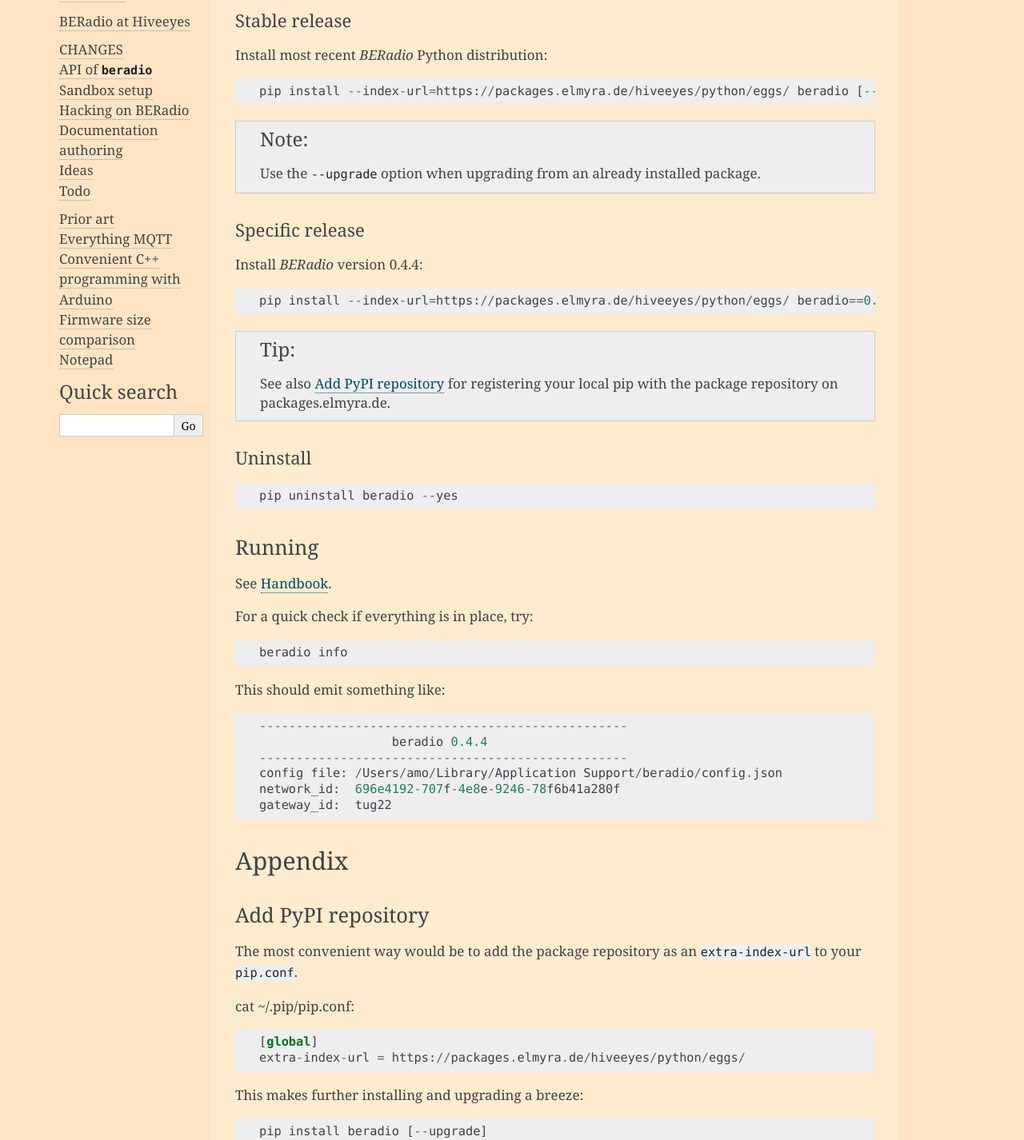
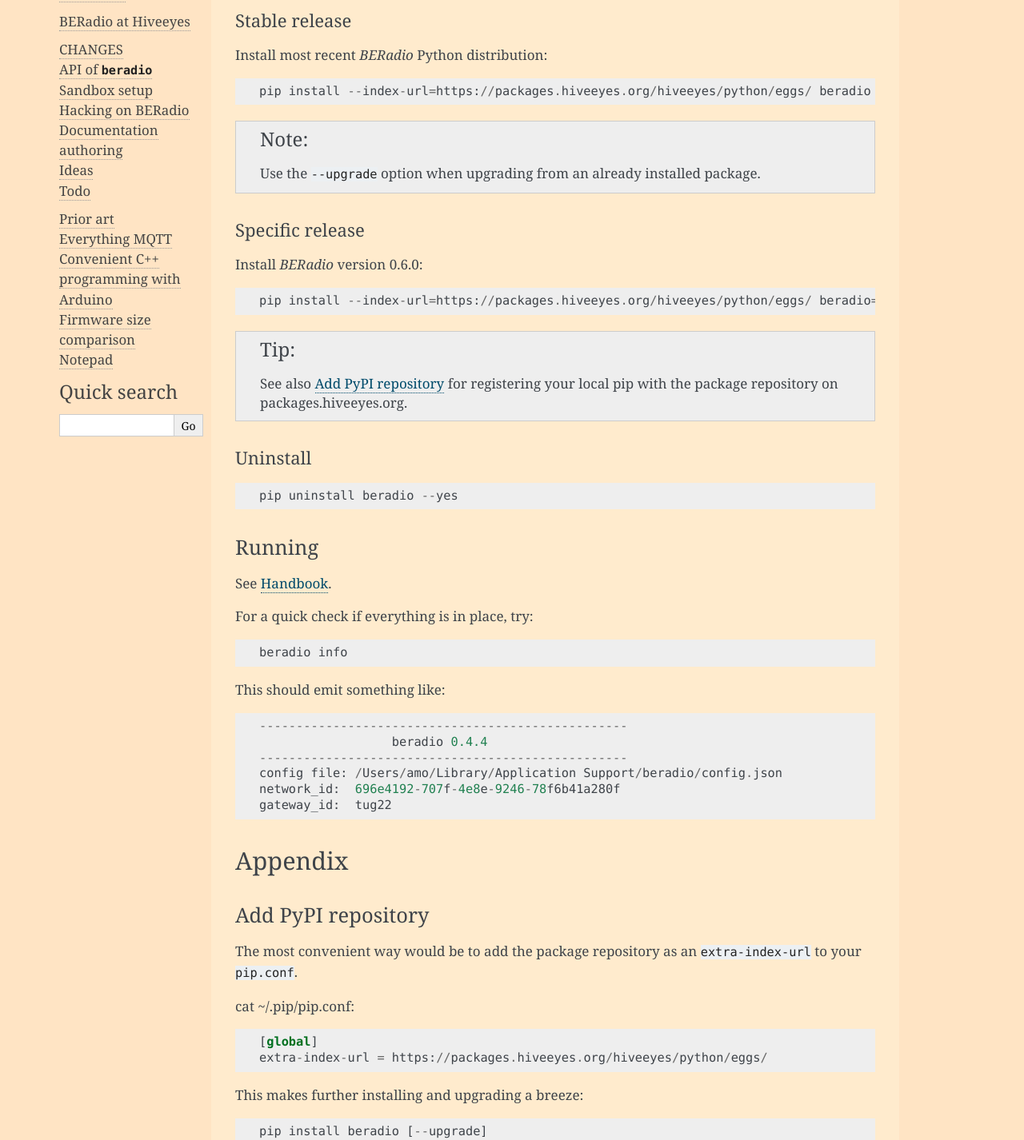
Before and after one commit to hiveeyes/beradio, a Sphinx documentation site: the page built from doc/source/setup.rst, in a window 1280 px wide. Shown: the part 308-1734 px from the top of the page at 80% size. Built offline with Sphinx 7.4.7, drawn with Linux system fonts in a browser that asks for light colours; pages that are not in the unit, such as notebooks, are missing from menus.

Commit message:
Update setup documentation

```diff
--- a/doc/source/setup.rst
+++ b/doc/source/setup.rst
@@ -18,7 +18,7 @@
 --------------
 Install most recent *BERadio* Python distribution::
 
-    pip install --index-url=https://packages.elmyra.de/hiveeyes/python/eggs/ beradio [--upgrade]
+    pip install --index-url=https://packages.hiveeyes.org/hiveeyes/python/eggs/ beradio [--upgrade]
 
 .. note::
 
@@ -26,14 +26,14 @@
 
 Specific release
 ----------------
-Install *BERadio* version 0.4.4::
+Install *BERadio* version 0.6.0::
 
-    pip install --index-url=https://packages.elmyra.de/hiveeyes/python/eggs/ beradio==0.4.4
+    pip install --index-url=https://packages.hiveeyes.org/hiveeyes/python/eggs/ beradio==0.6.0
 
 .. tip::
 
     See also :ref:`pypi-register` for registering your local pip
-    with the package repository on packages.elmyra.de.
+    with the package repository on packages.hiveeyes.org.
 
 Uninstall
 ---------
@@ -75,7 +75,7 @@
 cat ~/.pip/pip.conf::
 
     [global]
-    extra-index-url = https://packages.elmyra.de/hiveeyes/python/eggs/
+    extra-index-url = https://packages.hiveeyes.org/hiveeyes/python/eggs/
 
 This makes further installing and upgrading a breeze::
 
```
Also changed, not shown: 1 other file.
